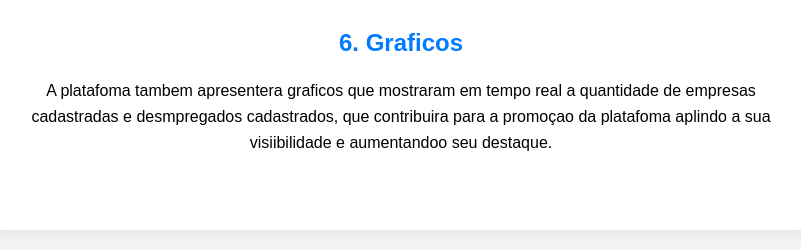
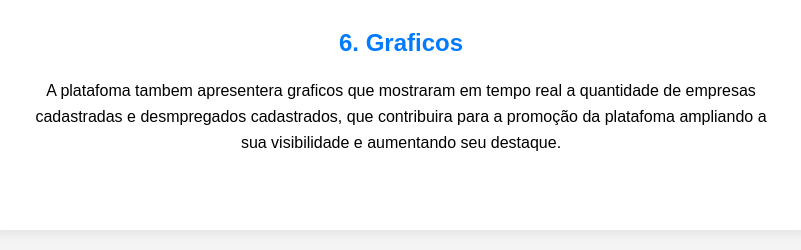
Before and after one commit to Eudneygabriel/python, a Flask app: page /pagina9 in a window 1280 px wide. Shown: the part 1723-1973 px from the top of the page, without its empty margins (239-1040 px from the left). Run offline with Flask 3, Linux system fonts and the light colour scheme.

Commit message:
atualização

```diff
--- a/templates/PGD.html
+++ b/templates/PGD.html
@@ -130,8 +130,8 @@
       <h2>6. Graficos</h2>
       <p>A platafoma tambem apresentera graficos que
         mostraram em tempo real a quantidade de empresas cadastradas
-        e desmpregados cadastrados, que contribuira para a promoçao da
-        platafoma aplindo a sua visiibilidade e aumentandoo seu destaque.   </p>
+        e desmpregados cadastrados, que contribuira para a promoção da
+        platafoma ampliando a sua visibilidade e aumentando seu destaque.   </p>
     </section>
   </main>
 
```
Also changed, not shown: README.md.
